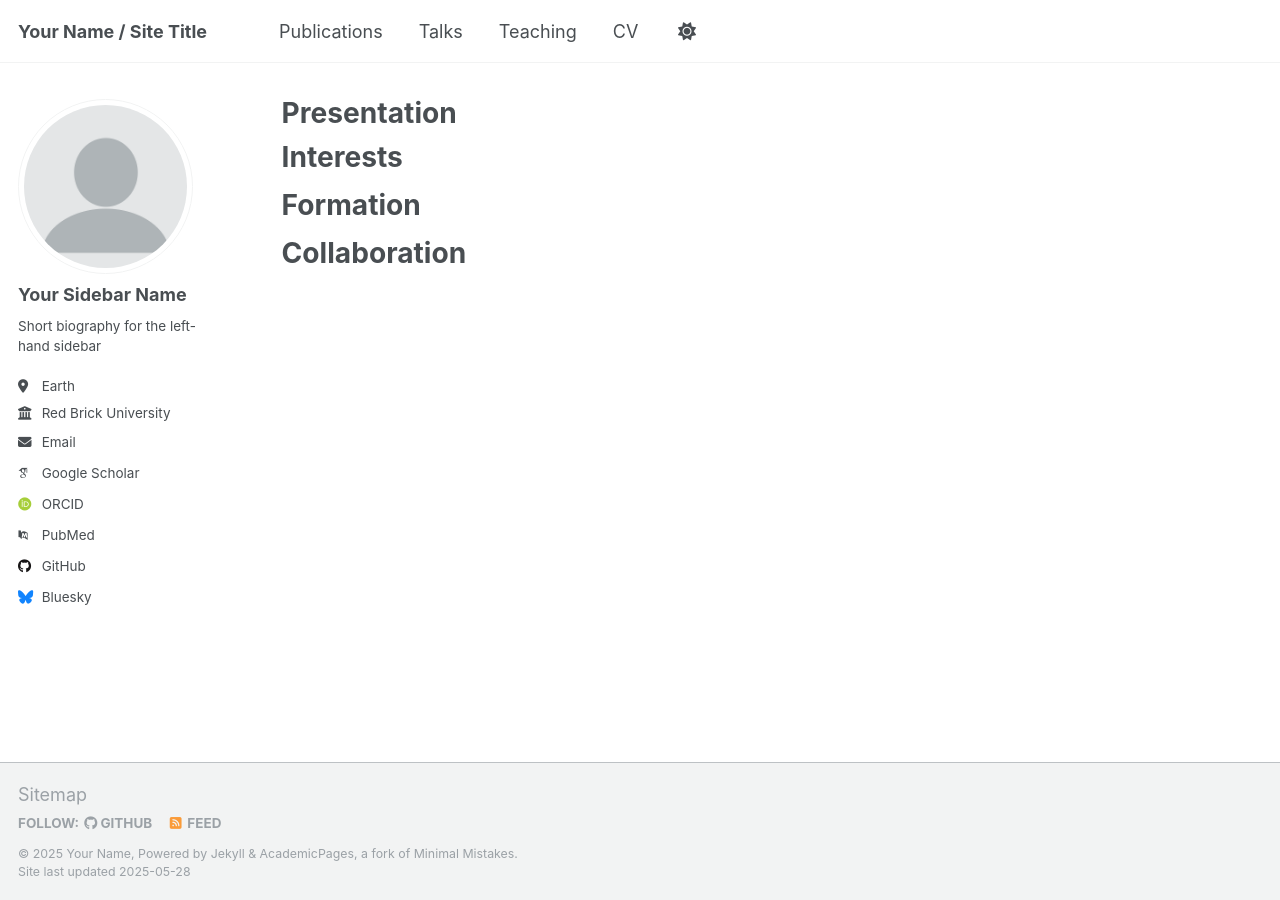
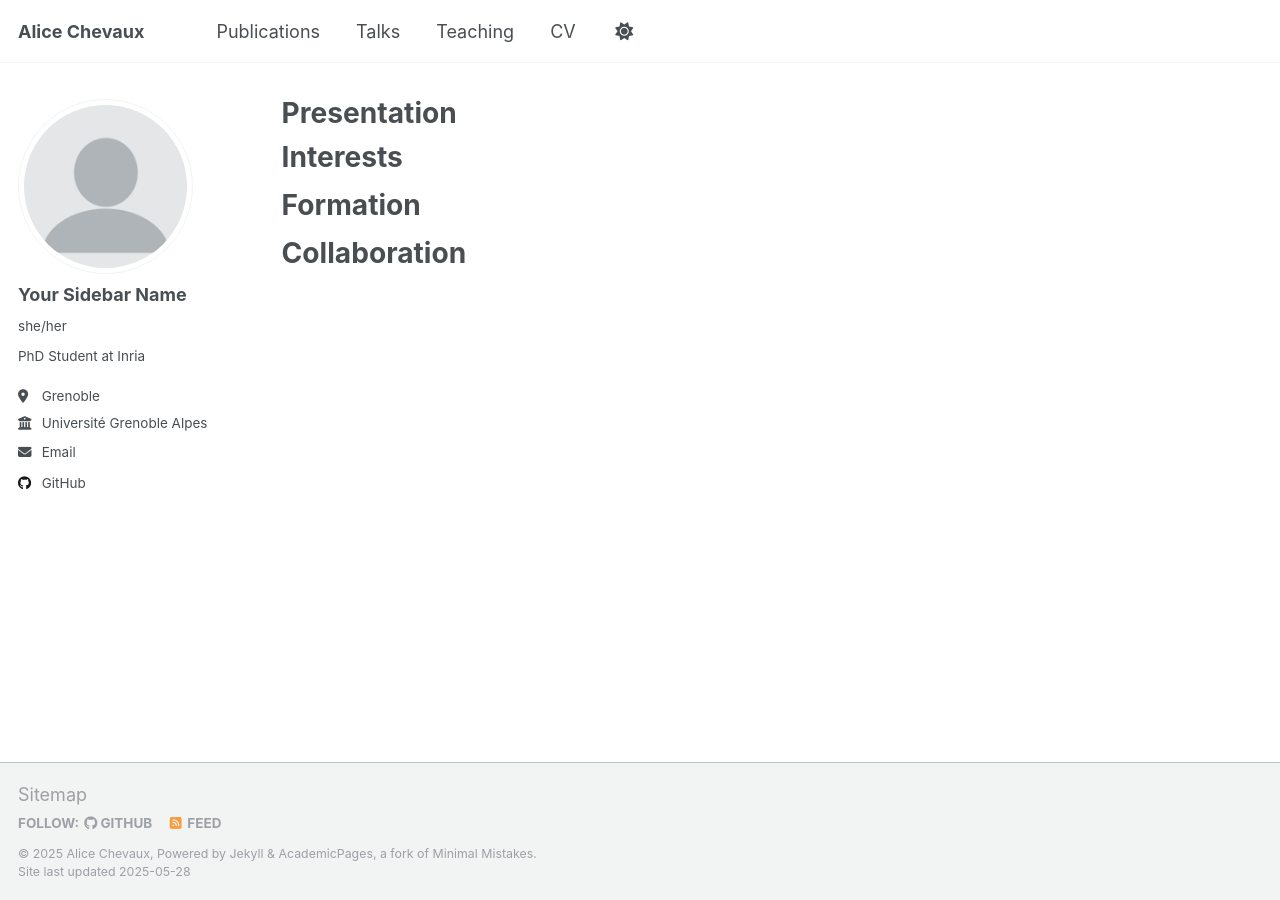
Before and after one commit to alicechevaux/alicechevaux.github.io, a Jekyll site: the page built from _pages/about.md, in a window 1280 px wide. Built offline with Jekyll 4.4.1, drawn with Linux system fonts in a browser that asks for light colours; some web fonts are replaced.

Commit message:
Update _config.yml

```diff
--- a/_config.yml
+++ b/_config.yml
@@ -9,13 +9,13 @@
 # Basic Site Settings
 locale                   : "en-US"
 site_theme               : "default"
-title                    : "Your Name / Site Title"
+title                    : "Alice Chevaux"
 title_separator          : "-"
-name                     : &name "Your Name"
-description              : &description "personal description"
-url                      : https://academicpages.github.io # the base hostname & protocol for your site e.g. "https://[your GitHub username].github.io" or if you already have some other page hosted on Github then use "https://[your GitHub username].github.io/[Your Repo Name]"
+name                     : &name "Alice Chevaux"
+description              : &description "Welcome to my personal page"
+url                      : https://alicechevaux.github.io # the base hostname & protocol for your site e.g. "https://[your GitHub username].github.io" or if you already have some other page hosted on Github then use "https://[your GitHub username].github.io/[Your Repo Name]"
 baseurl                  : "" # the subpath of your site, e.g. "/blog"
-repository               : "academicpages/academicpages.github.io"
+repository               : "academicpages/alicechevaux.github.io"
 
 # Site Author - The following control what appear as part of the author content on the side bar.
 #               If a field is blank the icon and link will not appear, otherwise it will be shown.
@@ -24,21 +24,21 @@ author:
   # Biographic information
   avatar           : "profile.png"
   name             : "Your Sidebar Name"
-  pronouns         : # example: "she/her"
-  bio              : "Short biography for the left-hand sidebar"
-  location         : "Earth"
-  employer         : "Red Brick University"
+  pronouns         : "she/her"
+  bio              : "PhD Student at Inria"
+  location         : "Grenoble"
+  employer         : "Université Grenoble Alpes"
   uri              : # URL
-  email            : "none@example.org"
+  email            : "chevaux.alice@gmail.com"
 
   # Academic websites
   academia         : # URL
   arxiv            : # URL - Update with the correct link to your profile
-  googlescholar    : "https://scholar.google.com/citations?user=PS_CX0AAAAAJ"
+  googlescholar    : #"https://scholar.google.com/citations?user=PS_CX0AAAAAJ"
   impactstory      : # URL
-  orcid            : "http://orcid.org/yourorcidurl"
+  orcid            : #"http://orcid.org/yourorcidurl"
   semantic         : # URL
-  pubmed           : "https://www.ncbi.nlm.nih.gov/pubmed/?term=john+snow"
+  pubmed           : #"https://www.ncbi.nlm.nih.gov/pubmed/?term=john+snow"
   researchgate     : # URL
   scopus           : # URL
 
@@ -46,12 +46,12 @@ author:
   bitbucket        : # Username - Update with your username on the site
   codepen          : # Username
   dribbble         : # Username
-  github           : "academicpages"
+  github           : "alicechevaux"
   kaggle           : # Username
   stackoverflow    : # User number or user number and name (i.e., use "1" or "1/jeff-atwood")
 
   # Social media
-  bluesky          : "bsky.app" # Replace this with you Bluesky username
+  bluesky          : #"bsky.app" # Replace this with you Bluesky username
   facebook         : # Username
   flickr           : # Username
   foursquare       : # Username
```
